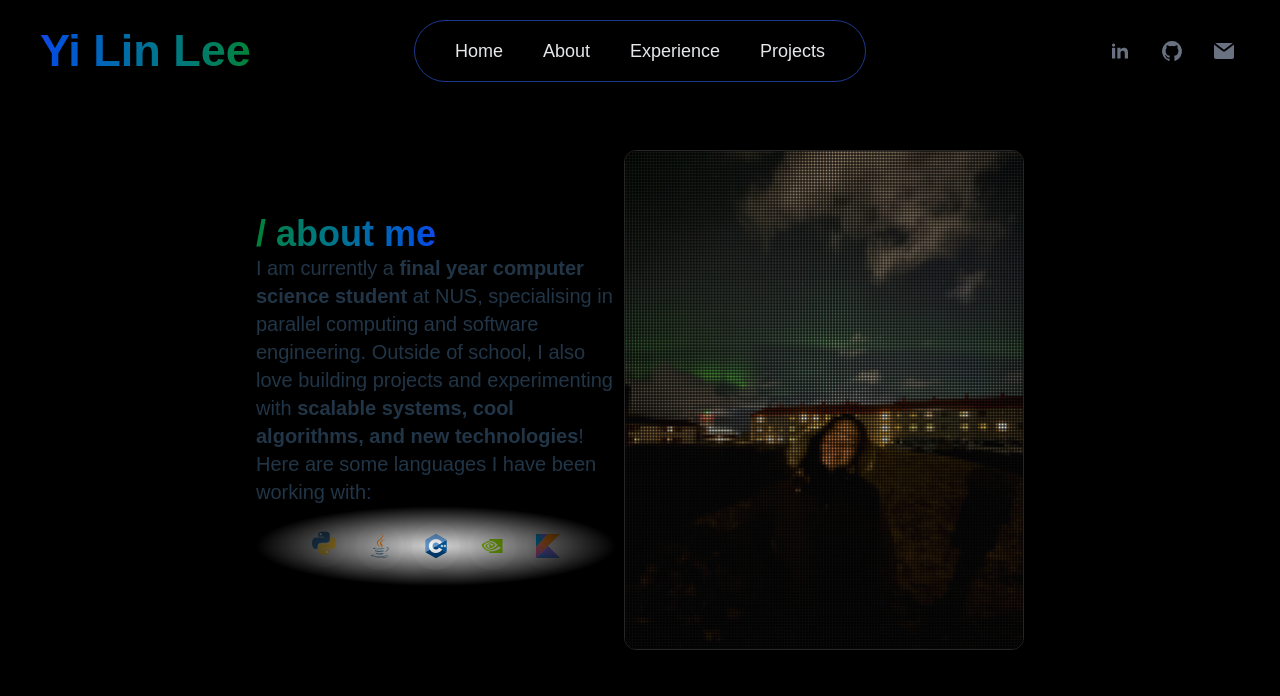
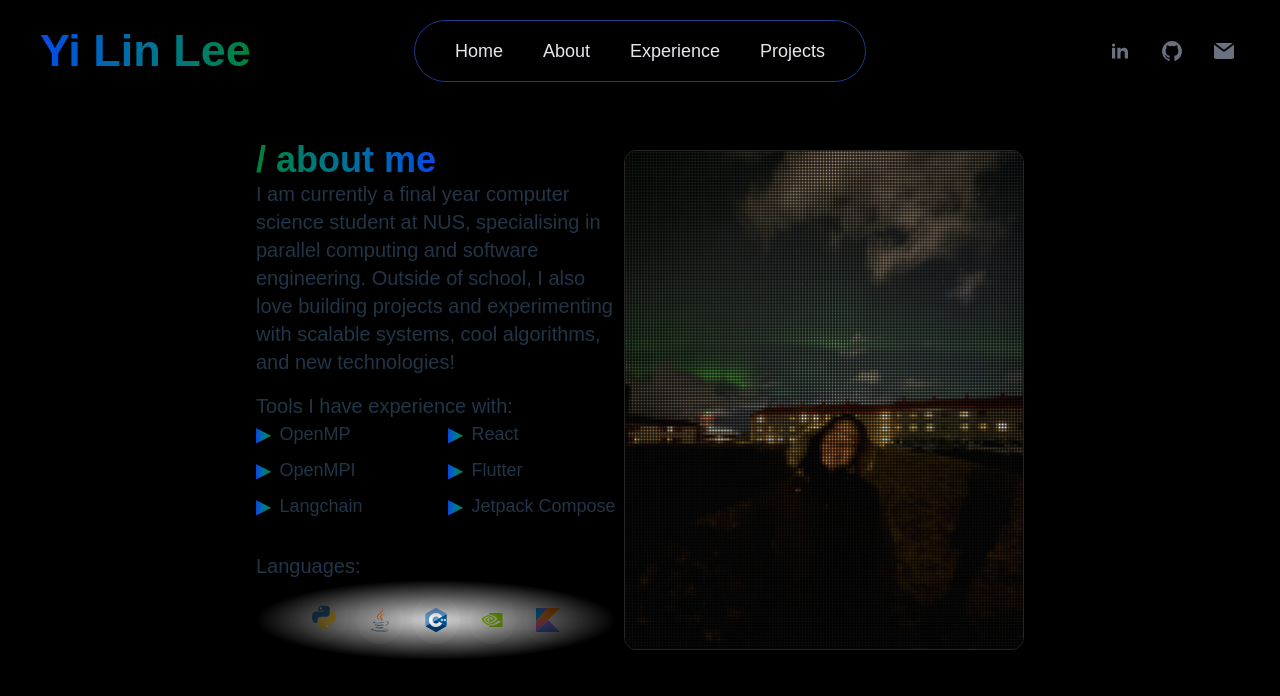
Before and after one commit to yleeyilin/distillation, a React (Vite) app in the folder distillation/: page /about in a window 1280 px wide. Shown: the top 696 px of the page. Built offline with nearby package versions, Linux system fonts and the light colour scheme.

Commit message:
Update about page

```diff
--- a/distillation/src/pages/About.jsx
+++ b/distillation/src/pages/About.jsx
@@ -6,16 +6,47 @@ import headshot from '../assets/headshot.jpg';
 const About = () => {
   const who = (
     <p className="text-lg sm:text-xl">
-      I am currently a <b>final year computer science student </b> at NUS,
+      I am currently a final year computer science student at NUS,
       specialising in parallel computing and software engineering. Outside of
       school, I also love building projects and experimenting with{" "}
-      <b>scalable systems, cool algorithms, and new technologies</b>!
+      scalable systems, cool algorithms, and new technologies!
     </p>
   );
 
+  const languages = (
+    <p className="text-lg sm:text-xl">
+      Languages:
+      {/* display languages */}
+      <IconCard/>
+    </p>
+  );
+
+  const backendTools = ["OpenMP", "OpenMPI", "Langchain"];
+  const appTools = ["React", "Flutter", "Jetpack Compose"];
+
   const tools = (
     <p className="text-lg sm:text-xl">
-      Here are some languages I have been working with:
+      Tools I have experience with:
+
+      <div className="grid grid-cols-1 sm:grid-cols-2 gap-6 space-y-4">
+        <ul className="space-y-2">
+          {backendTools.map((tech) => (
+            <li key={tech} className="flex items-center space-x-2">
+              <span className="bg-clip-text text-transparent bg-linear-to-r from-blue-700 to-green-700">{'\u25B6'}</span>
+              <span className="text-lg">{tech}</span>
+            </li>
+          ))}
+        </ul>
+
+        <ul className="space-y-2">
+          {appTools.map((tech) => (
+            <li key={tech} className="flex items-center space-x-2">
+              <span className="bg-clip-text text-transparent bg-linear-to-r from-blue-700 to-green-700">{'\u25B6'}</span>
+              <span className="text-lg">{tech}</span>
+            </li>
+          ))}
+        </ul>
+      </div>
     </p>
   );
 
@@ -28,11 +59,11 @@ const About = () => {
             / about me
           </span>
 
-          {who}
-          {tools}
-
-          {/* display languages */}
-          <IconCard />
+          <div className="flex flex-col space-y-4">
+            {who}
+            {tools}
+            {languages}
+          </div>
         </div>
 
         {/* Right side --> Image */}
```
